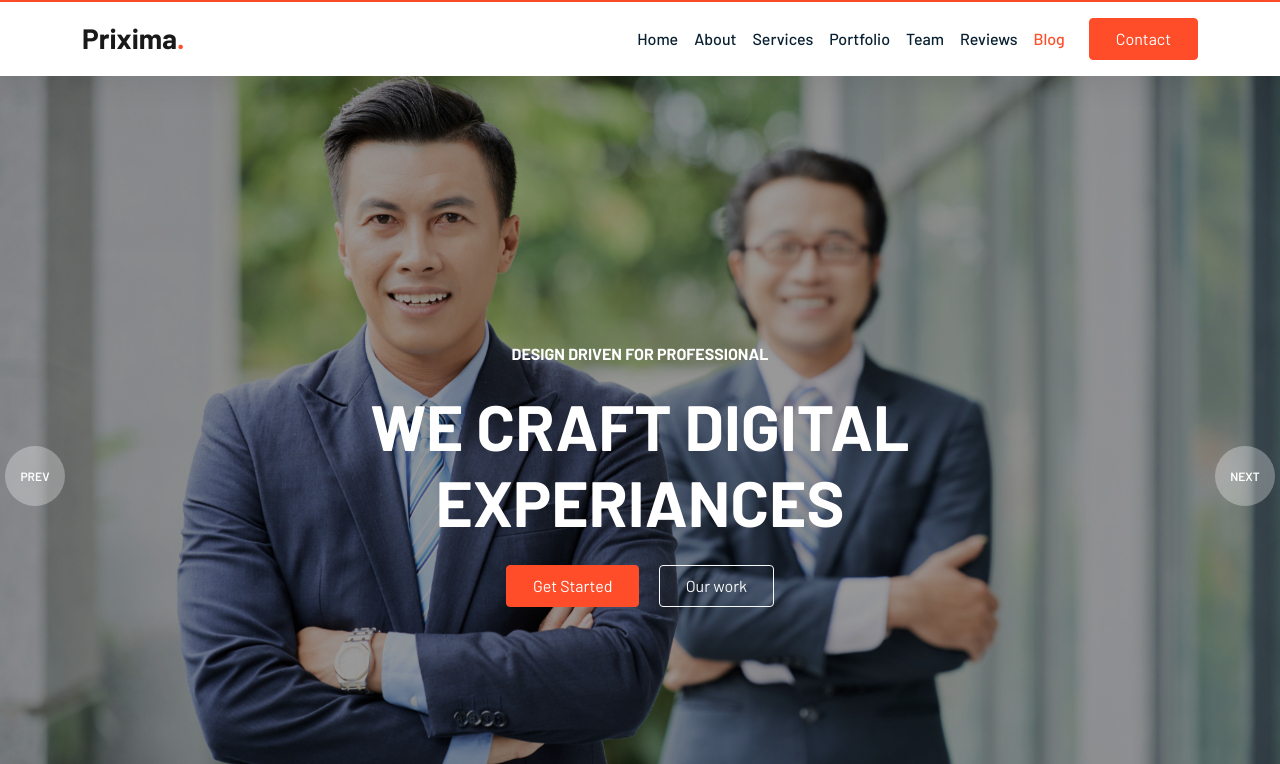
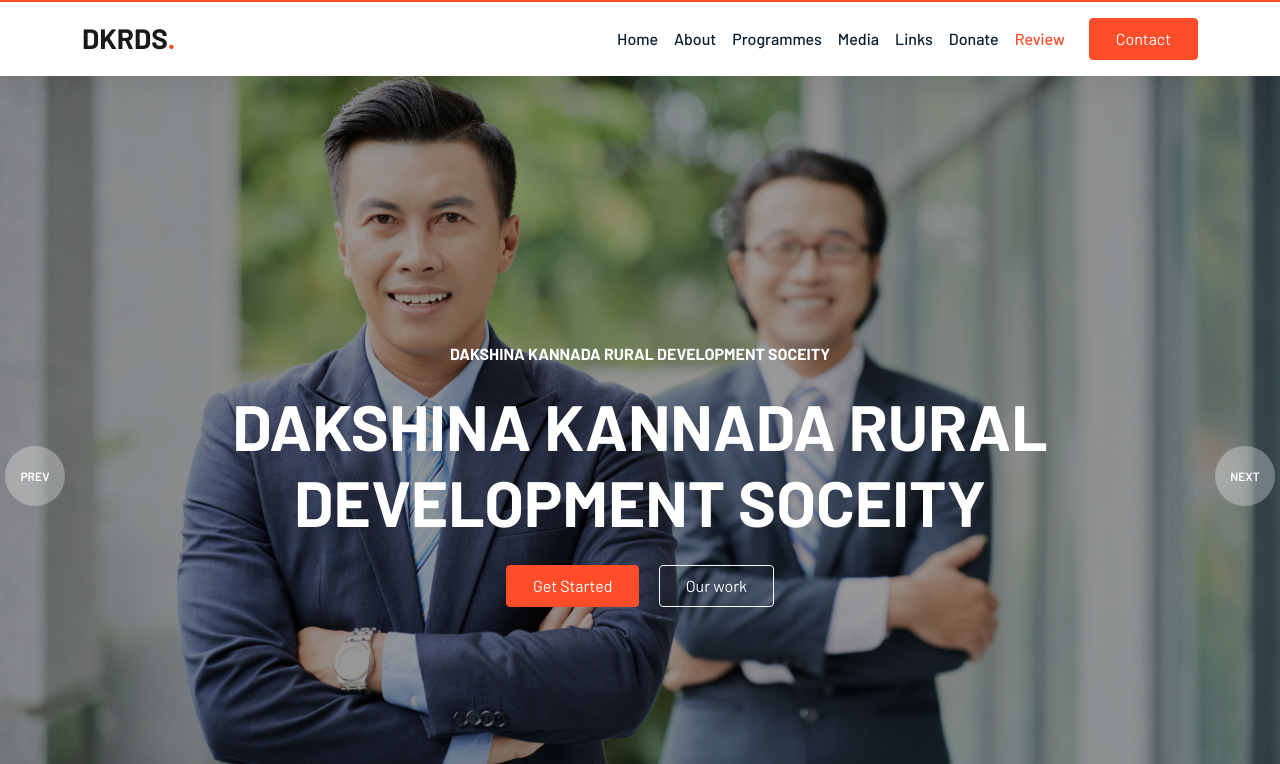
Before and after one commit to Sibints2000/church_Project_1, a plain HTML site: page index.html in a window 1280 px wide. Shown: the part 36-800 px from the top of the page. Drawn offline with nearby package versions, Linux system fonts and the light colour scheme; grey boxes are pictures that could not be loaded.

Commit message:
second commit

```diff
--- a/index.html
+++ b/index.html
@@ -14,7 +14,7 @@
     <link href='https://unpkg.com/boxicons@2.1.1/css/boxicons.min.css' rel='stylesheet'>
     <link rel="stylesheet" href="css/style.css">
 
-    <title>Prixima BS5 Template</title>
+    <title>DKRDS Belthangady</title>
 </head>
 
 <body data-bs-spy="scroll" data-bs-target=".navbar" data-bs-offset="70">
@@ -41,7 +41,7 @@
     <!-- BOTTOM NAV -->
     <nav class="navbar navbar-expand-lg navbar-light bg-white sticky-top">
         <div class="container">
-            <a class="navbar-brand" href="#">Prixima<span class="dot">.</span></a>
+            <a class="navbar-brand" href="#">DKRDS<span class="dot">.</span></a>
             <button class="navbar-toggler" type="button" data-bs-toggle="collapse" data-bs-target="#navbarNav"
                 aria-controls="navbarNav" aria-expanded="false" aria-label="Toggle navigation">
                 <span class="navbar-toggler-icon"></span>
@@ -55,19 +55,19 @@
                         <a class="nav-link" href="#about">About</a>
                     </li>
                     <li class="nav-item">
-                        <a class="nav-link" href="#services">Services</a>
+                        <a class="nav-link" href="#services">Programmes</a>
                     </li>
                     <li class="nav-item">
-                        <a class="nav-link" href="#portfolio">Portfolio</a>
+                        <a class="nav-link" href="#portfolio">Media</a>
                     </li>
                     <li class="nav-item">
-                        <a class="nav-link" href="#team">Team</a>
+                        <a class="nav-link" href="#team">Links</a>
                     </li>
                     <li class="nav-item">
-                        <a class="nav-link" href="#reviews">Reviews</a>
+                        <a class="nav-link" href="#reviews">Donate</a>
                     </li>
                     <li class="nav-item">
-                        <a class="nav-link" href="#blog">Blog</a>
+                        <a class="nav-link" href="#blog">Review</a>
                     </li>
                 </ul>
                 <a href="#" data-bs-toggle="modal" data-bs-target="#exampleModal"
@@ -82,8 +82,8 @@
             <div class="container">
                 <div class="row">
                     <div class="col-12 text-center text-white">
-                        <h6 class="text-white text-uppercase">design Driven for professional</h6>
-                        <h1 class="display-3 my-4">We craft digital<br />experiances</h1>
+                        <h6 class="text-white text-uppercase">DAKSHINA KANNADA RURAL DEVELOPMENT SOCEITY</h6>
+                        <h1 class="display-3 my-4">DAKSHINA KANNADA RURAL<br />DEVELOPMENT SOCEITY</h1>
                         <a href="#" class="btn btn-brand">Get Started</a>
                         <a href="#" class="btn btn-outline-light ms-3">Our work</a>
                     </div>
@@ -482,7 +482,7 @@
             <div class="container">
                 <div class="row justify-content-center">
                     <div class="col-lg-6 text-center">
-                        <h4 class="navbar-brand">Prixima<span class="dot">.</span></h4>
+                        <h4 class="navbar-brand">DKRDS<span class="dot">.</span></h4>
                         <p>Contrary to popular belief, Lorem Ipsum is not simply random text. It has roots in a piece of
                             classical Latin literature from</p>
                         <div class="col-auto social-icons">
```
